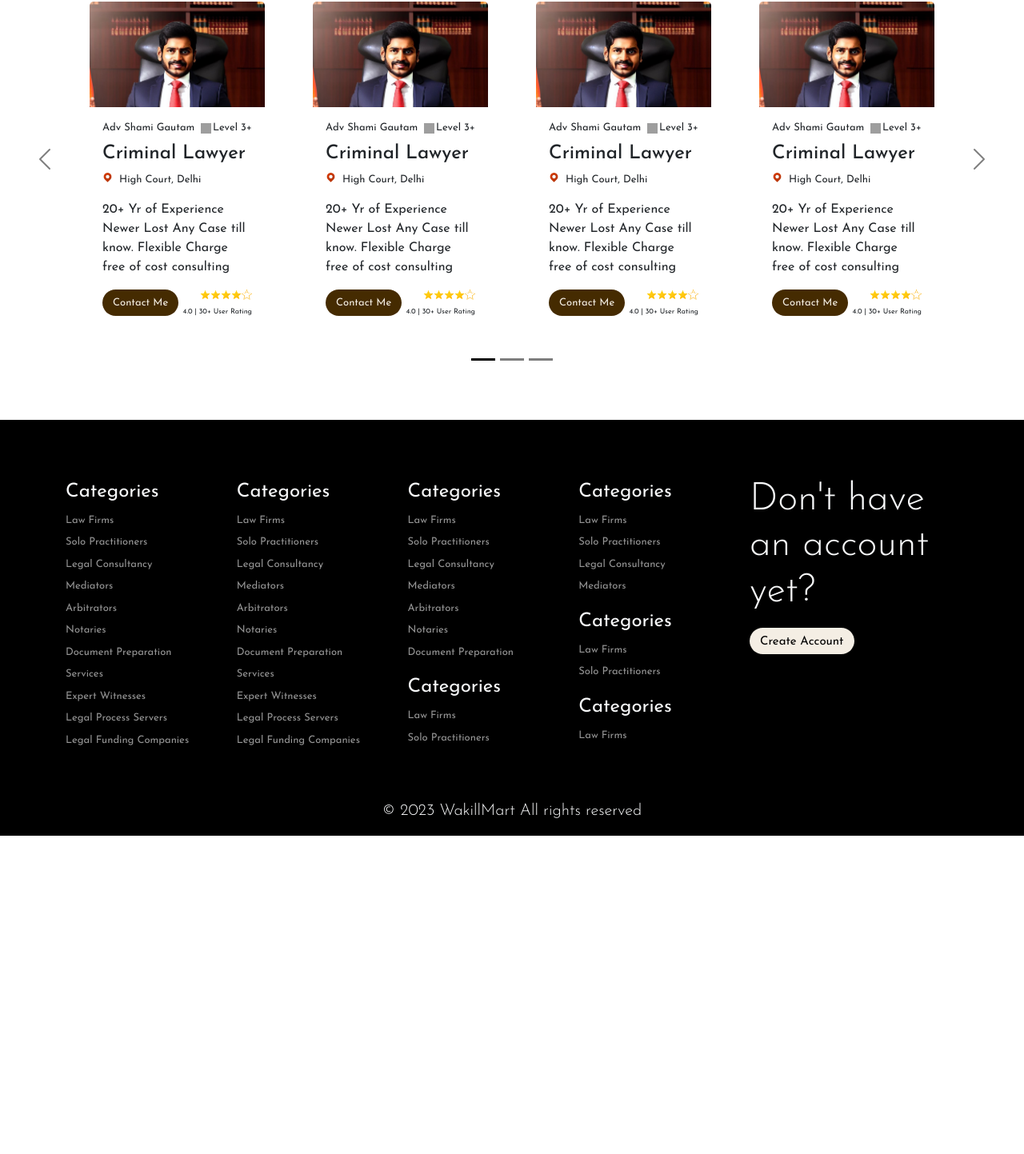
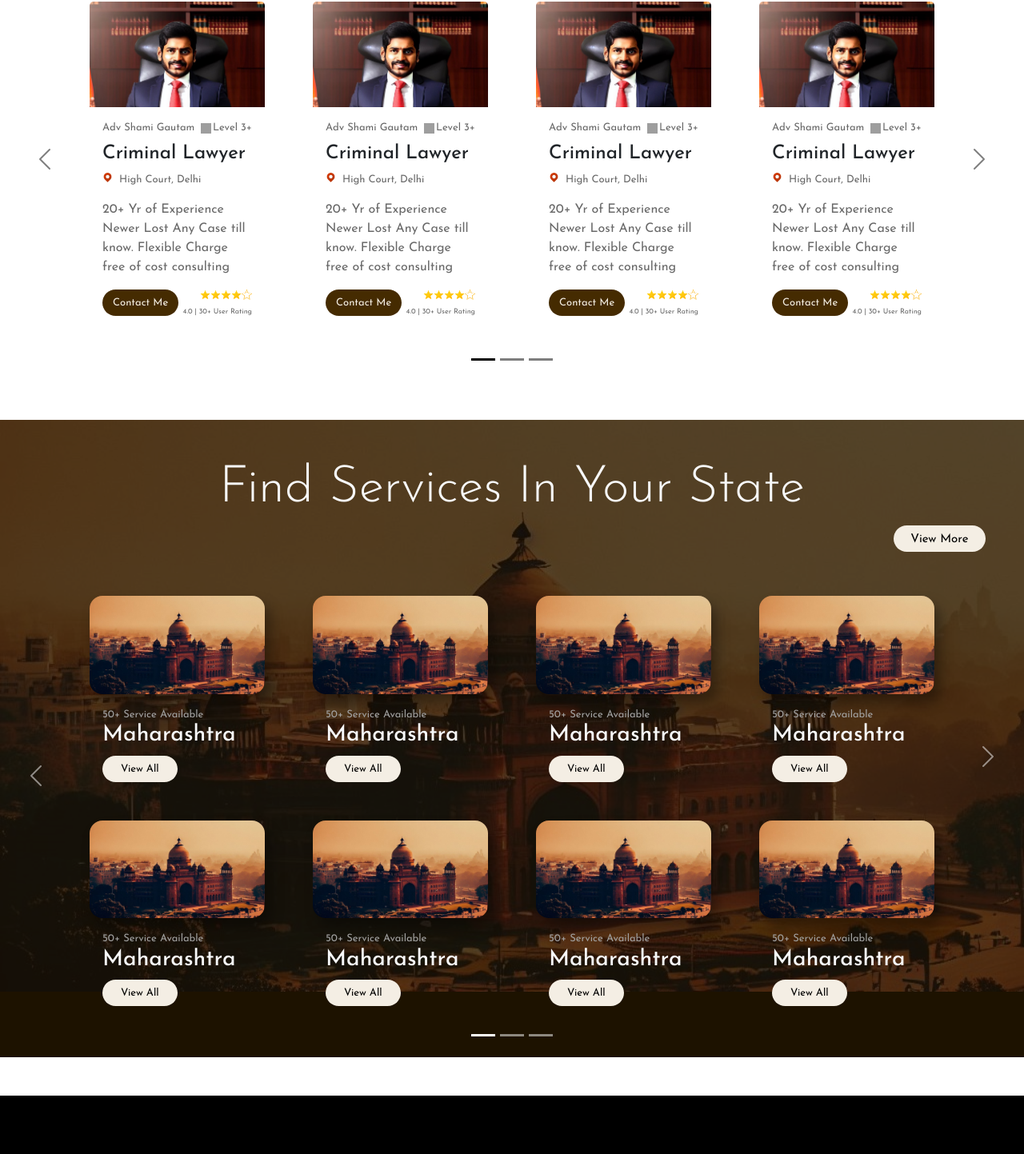
Before and after one commit to vizeerr/SIH-2023-Front-End, a React (Create React App) app: page / in a window 1280 px wide. Shown: the part 2598-4041 px from the top of the page at 80% size. Before the commit the page ends 3643 px from the top, so only its background shows below. Built offline with nearby package versions, Linux system fonts and the light colour scheme; grey boxes are pictures that could not be loaded.

Commit message:
cleaning

```diff
--- a/src/App.css
+++ b/src/App.css
@@ -11,8 +11,11 @@ body{
   --yellight: #F4EEE4;
   --lgbag: #FFFBF6;
   --unnamed-color-e8e8e8: #E8E8E8;
-  --unnamed-color-b9977f: #B9977F;
+  --searchcol: #B9977F;
   --brown: #452B01;
+  --lighttext : #686868;
+  --darktextlight : #A2A2A2;
+
   }
 
   .navbar-brand{
@@ -57,14 +60,14 @@ body{
   }
 
   .leftarea .search{
-    border : 2px solid var(--unnamed-color-b9977f);
+    border : 2px solid var(--searchcol);
     padding: 3px;
     justify-content: space-between;
 
   }
 
   .search input{
-    border-right: 1px solid var(--unnamed-color-b9977f);
+    border-right: 1px solid var(--searchcol);
     border-radius: 50px;
     width: 89%;
   }
@@ -151,8 +154,8 @@ body{
     width: 91%;
   }
 
-  .contain-card .card-text{
-    color:#686868;
+  .lighttext{
+    color:var(--lighttext);
   }
   .contain-card .card-img-bottom{
     width: 100%;
@@ -190,6 +193,27 @@ body{
     background: #000000 !important;
   }
 
+
+
   .footerul li{
     color: #949494;
   }
+
+  .darktextlight{
+    color: var(--darktextlight);
+  }
+
+  .imgcontainer{
+    background: #1D1200;
+  }
+  .imgcontainer .backimg{
+    opacity: 27%;
+  }
+
+  .stateimg{
+    box-shadow: 7px 11px 16px #00000059;
+  }
+
+  .x-3{
+    top: 3em;
+  }
--- a/src/components/landing-page/ProviderSlider.js
+++ b/src/components/landing-page/ProviderSlider.js
@@ -1,6 +1,5 @@
 import React from 'react'
 import pvads from '../../page 1 design images/pvadscpy.jpeg'
-// import famlawimg from '../../page 1 design images/family-law-q2rkt7sgpskp9dph2acgnex6yz1b27u49ti9vpu458.jpg'
 import verifico from '../../page 1 design images/icons8-verified-50.png'
 import locoico from '../../page 1 design images/icons8-location-50.png'
 import blstar from '../../page 1 design images/icons8-rating-100.png'
@@ -31,19 +30,19 @@ const ProviderSlider = () => {
                 <div className="card-body">
                 <div className='d-flex m-0 mb-2 justify-content-between align-items-center'>
                   <div className='d-flex align-items-center'>
-                      <p className='m-0 sm-13'>Adv Shami Gautam </p>
+                      <p className='m-0 lighttext sm-13'>Adv Shami Gautam </p>
                       <img className = 'verifico ms-2 m-0' src={verifico}  alt=""/>
                   </div>
                   <div>
-                  <p className='m-0 sm-13'>Level 3+</p>
+                  <p className='m-0 lighttext sm-13'>Level 3+</p>
                   </div>
                 </div>
                     <h4 className="card-title">Criminal Lawyer</h4>
                     <div className='locprovider d-flex w-100 align-item-center '>
                       <img src={locoico} className = 'verifico' alt="" />
-                      <p className='d-flex sm-13 ms-2 '> High Court, Delhi </p>
+                      <p className='d-flex sm-13 lighttext  ms-2 '> High Court, Delhi </p>
                     </div>
-                    <p className="card-text">20+ Yr of Experience Newer Lost Any Case till know. Flexible Charge free of cost consulting</p>
+                    <p className="card-text lighttext ">20+ Yr of Experience Newer Lost Any Case till know. Flexible Charge free of cost consulting</p>
                     {/* <Link to="/"> */}
                     <div className='d-flex justify-content-between w-100'>
                       <button type="button " className="btn btn-brown w-75 sm-13 ">Contact Me</button>
@@ -55,7 +54,7 @@ const ProviderSlider = () => {
                           <img src={flstar} alt="" className='verifico'/>
                           <img src={blstar} alt="" className='verifico'/>
                         </div>
-                        <p className='sm-9 mt-2'>4.0 | 30+ User Rating</p>
+                        <p className=' sm-9 mt-2 lighttext '>4.0 | 30+ User Rating</p>
                       </div>
                     </div>
                     {/* </Link> */}
@@ -66,19 +65,19 @@ const ProviderSlider = () => {
                 <div className="card-body">
                 <div className='d-flex m-0 mb-2 justify-content-between align-items-center'>
                   <div className='d-flex align-items-center'>
-                      <p className='m-0 sm-13'>Adv Shami Gautam </p>
+                      <p className='m-0 lighttext sm-13'>Adv Shami Gautam </p>
                       <img className = 'verifico ms-2 m-0' src={verifico}  alt=""/>
                   </div>
                   <div>
-                  <p className='m-0 sm-13'>Level 3+</p>
+                  <p className='m-0 lighttext sm-13'>Level 3+</p>
                   </div>
                 </div>
                     <h4 className="card-title">Criminal Lawyer</h4>
                     <div className='locprovider d-flex w-100 align-item-center '>
                       <img src={locoico} className = 'verifico' alt="" />
-                      <p className='d-flex sm-13 ms-2 '> High Court, Delhi </p>
+                      <p className='d-flex sm-13 lighttext  ms-2 '> High Court, Delhi </p>
                     </div>
-                    <p className="card-text">20+ Yr of Experience Newer Lost Any Case till know. Flexible Charge free of cost consulting</p>
+                    <p className="card-text lighttext ">20+ Yr of Experience Newer Lost Any Case till know. Flexible Charge free of cost consulting</p>
                     {/* <Link to="/"> */}
                     <div className='d-flex justify-content-between w-100'>
                       <button type="button " className="btn btn-brown w-75 sm-13 ">Contact Me</button>
@@ -90,7 +89,7 @@ const ProviderSlider = () => {
                           <img src={flstar} alt="" className='verifico'/>
                           <img src={blstar} alt="" className='verifico'/>
                         </div>
-                        <p className='sm-9 mt-2'>4.0 | 30+ User Rating</p>
+                        <p className=' sm-9 mt-2 lighttext '>4.0 | 30+ User Rating</p>
                       </div>
                     </div>
                     {/* </Link> */}
@@ -101,19 +100,19 @@ const ProviderSlider = () => {
                 <div className="card-body">
                 <div className='d-flex m-0 mb-2 justify-content-between align-items-center'>
                   <div className='d-flex align-items-center'>
-                      <p className='m-0 sm-13'>Adv Shami Gautam </p>
+                      <p className='m-0 lighttext sm-13'>Adv Shami Gautam </p>
                       <img className = 'verifico ms-2 m-0' src={verifico}  alt=""/>
                   </div>
                   <div>
-                  <p className='m-0 sm-13'>Level 3+</p>
+                  <p className='m-0 lighttext sm-13'>Level 3+</p>
                   </div>
                 </div>
                     <h4 className="card-title">Criminal Lawyer</h4>
                     <div className='locprovider d-flex w-100 align-item-center '>
                       <img src={locoico} className = 'verifico' alt="" />
-                      <p className='d-flex sm-13 ms-2 '> High Court, Delhi </p>
+                      <p className='d-flex sm-13 lighttext  ms-2 '> High Court, Delhi </p>
                     </div>
-                    <p className="card-text">20+ Yr of Experience Newer Lost Any Case till know. Flexible Charge free of cost consulting</p>
+                    <p className="card-text lighttext ">20+ Yr of Experience Newer Lost Any Case till know. Flexible Charge free of cost consulting</p>
                     {/* <Link to="/"> */}
                     <div className='d-flex justify-content-between w-100'>
                       <button type="button " className="btn btn-brown w-75 sm-13 ">Contact Me</button>
@@ -125,7 +124,7 @@ const ProviderSlider = () => {
                           <img src={flstar} alt="" className='verifico'/>
                           <img src={blstar} alt="" className='verifico'/>
                         </div>
-                        <p className='sm-9 mt-2'>4.0 | 30+ User Rating</p>
+                        <p className=' sm-9 mt-2 lighttext '>4.0 | 30+ User Rating</p>
                       </div>
                     </div>
                     {/* </Link> */}
@@ -136,19 +135,19 @@ const ProviderSlider = () => {
                 <div className="card-body">
                 <div className='d-flex m-0 mb-2 justify-content-between align-items-center'>
                   <div className='d-flex align-items-center'>
-                      <p className='m-0 sm-13'>Adv Shami Gautam </p>
+                      <p className='m-0 lighttext sm-13'>Adv Shami Gautam </p>
                       <img className = 'verifico ms-2 m-0' src={verifico}  alt=""/>
                   </div>
                   <div>
-                  <p className='m-0 sm-13'>Level 3+</p>
+                  <p className='m-0 lighttext sm-13'>Level 3+</p>
                   </div>
                 </div>
                     <h4 className="card-title">Criminal Lawyer</h4>
                     <div className='locprovider d-flex w-100 align-item-center '>
                       <img src={locoico} className = 'verifico' alt="" />
-                      <p className='d-flex sm-13 ms-2 '> High Court, Delhi </p>
+                      <p className='d-flex sm-13 lighttext  ms-2 '> High Court, Delhi </p>
                     </div>
-                    <p className="card-text">20+ Yr of Experience Newer Lost Any Case till know. Flexible Charge free of cost consulting</p>
+                    <p className="card-text lighttext ">20+ Yr of Experience Newer Lost Any Case till know. Flexible Charge free of cost consulting</p>
                     {/* <Link to="/"> */}
                     <div className='d-flex justify-content-between w-100'>
                       <button type="button " className="btn btn-brown w-75 sm-13 ">Contact Me</button>
@@ -160,7 +159,7 @@ const ProviderSlider = () => {
                           <img src={flstar} alt="" className='verifico'/>
                           <img src={blstar} alt="" className='verifico'/>
                         </div>
-                        <p className='sm-9 mt-2'>4.0 | 30+ User Rating</p>
+                        <p className=' sm-9 mt-2 lighttext '>4.0 | 30+ User Rating</p>
                       </div>
                     </div>
                     {/* </Link> */}
--- /dev/null
+++ b/src/components/landing-page/StateService.js
@@ -0,0 +1,136 @@
+import React from 'react'
+import Delbg from '../../page 1 design images/delbgcut.jpeg'
+import pvads from '../../page 1 design images/pvadscpy.jpeg'
+
+const StateService = () => {
+  return (
+    <div className='container-l mt-5 w-100 h-100 overflow-hidden'>
+      <div className="imgcontainer">
+        <img className='backimg w-100 position-absolute' src={Delbg} alt="" />
+        <div className='w-100 text-center position-relative x-3'>
+            <h1 className="display-3 text-light"> Find Services In Your State</h1>
+            <button type="button" className="btn btn-lightbg float-end me-5"> View More</button>
+        </div>
+        <div id="stateservice" className=" carousel carousel slide mt-5 w-100">
+
+    <div className="carousel-indicators">
+      <button type="button" data-bs-target="#stateservice" data-bs-slide-to="0" className="active" aria-current="true" aria-label="Slide 1"></button>
+      <button type="button" data-bs-target="#stateservice" data-bs-slide-to="1" aria-label="Slide 2"></button>
+      <button type="button" data-bs-target="#stateservice" data-bs-slide-to="2" aria-label="Slide 3"></button>
+    </div>
+    <div className="container carousel-inner carol-provid">
+      <div className="carousel-item mb-5 active" data-bs-interval="10000">
+        <div className="d-flex flex-wrap">
+            <div className='d-flex flex-nowrap mb-3 mt-5'>
+                <div className="card border-none bg-transparent text-light" >
+                    <img src={Delbg} className="card-img-top rounded-4 stateimg" alt="..."/>
+                    <div className="card-body">
+                        <p className='m-0 sm-13 darktextlight'>50+ Service Available </p>
+                        <h3 className="card-title">Maharashtra</h3>
+                        {/* <Link to="/"> */}
+                        <button type="button " className="btn btn-lightbg w-50 sm-13 ">View All</button>
+                        {/* </Link> */}
+                    </div>
+                </div>
+                <div className="card border-none bg-transparent text-light" >
+                    <img src={Delbg} className="card-img-top rounded-4 stateimg " alt="..."/>
+                    <div className="card-body">
+                        <p className='m-0 sm-13 darktextlight'>50+ Service Available </p>
+                        <h3 className="card-title">Maharashtra</h3>
+                        {/* <Link to="/"> */}
+                        <button type="button " className="btn btn-lightbg w-50 sm-13 ">View All</button>
+                        {/* </Link> */}
+                    </div>
+                </div>
+                <div className="card border-none bg-transparent text-light" >
+                    <img src={Delbg} className="card-img-top rounded-4 stateimg" alt="..."/>
+                    <div className="card-body">
+                        <p className='m-0 sm-13 darktextlight'>50+ Service Available </p>
+                        <h3 className="card-title">Maharashtra</h3>
+                        {/* <Link to="/"> */}
+                        <button type="button " className="btn btn-lightbg w-50 sm-13 ">View All</button>
+                        {/* </Link> */}
+                    </div>
+                </div>
+                <div className="card border-none bg-transparent text-light" >
+                    <img src={Delbg} className="card-img-top rounded-4 stateimg" alt="..."/>
+                    <div className="card-body">
+                        <p className='m-0 sm-13 darktextlight'>50+ Service Available </p>
+                        <h3 className="card-title">Maharashtra</h3>
+                        {/* <Link to="/"> */}
+                        <button type="button " className="btn btn-lightbg w-50 sm-13 ">View All</button>
+                        {/* </Link> */}
+                    </div>
+                </div>
+
+            </div>
+            <div className='d-flex flex-nowrap mt-3'>
+                <div className="card border-none bg-transparent text-light" >
+                    <img src={Delbg} className="card-img-top rounded-4 stateimg" alt="..."/>
+                    <div className="card-body">
+                        <p className='m-0 sm-13 darktextlight'>50+ Service Available </p>
+                        <h3 className="card-title">Maharashtra</h3>
+                        {/* <Link to="/"> */}
+                        <button type="button " className="btn btn-lightbg w-50 sm-13 ">View All</button>
+                        {/* </Link> */}
+                    </div>
+                </div>
+                <div className="card border-none bg-transparent text-light" >
+                    <img src={Delbg} className="card-img-top rounded-4 stateimg " alt="..."/>
+                    <div className="card-body">
+                        <p className='m-0 sm-13 darktextlight'>50+ Service Available </p>
+                        <h3 className="card-title">Maharashtra</h3>
+                        {/* <Link to="/"> */}
+                        <button type="button " className="btn btn-lightbg w-50 sm-13 ">View All</button>
+                        {/* </Link> */}
+                    </div>
+                </div>
+                <div className="card border-none bg-transparent text-light" >
+                    <img src={Delbg} className="card-img-top rounded-4 stateimg" alt="..."/>
+                    <div className="card-body">
+                        <p className='m-0 sm-13 darktextlight'>50+ Service Available </p>
+                        <h3 className="card-title">Maharashtra</h3>
+                        {/* <Link to="/"> */}
+                        <button type="button " className="btn btn-lightbg w-50 sm-13 ">View All</button>
+                        {/* </Link> */}
+                    </div>
+                </div>
+                <div className="card border-none bg-transparent text-light" >
+                    <img src={Delbg} className="card-img-top rounded-4 stateimg" alt="..."/>
+                    <div className="card-body">
+                        <p className='m-0 sm-13 darktextlight'>50+ Service Available </p>
+                        <h3 className="card-title">Maharashtra</h3>
+                        {/* <Link to="/"> */}
+                        <button type="button " className="btn btn-lightbg w-50 sm-13 ">View All</button>
+                        {/* </Link> */}
+                    </div>
+                </div>
+
+            </div>
+
+
+        </div>
+      </div>
+      <div className="carousel-item" data-bs-interval="2000">
+
+      </div>
+      <div className="carousel-item">
+
+      </div>
+    </div>
+    <button className="carousel-control-prev" type="button" data-bs-target="#stateservice" data-bs-slide="prev">
+      <span className="carousel-control-prev-icon" aria-hidden="true"></span>
+      <span className="visually-hidden">Previous</span>
+    </button>
+    <button className="carousel-control-next" type="button" data-bs-target="#stateservice" data-bs-slide="next">
+      <span className="carousel-control-next-icon" aria-hidden="true"></span>
+      <span className="visually-hidden">Next</span>
+    </button>
+  </div>
+      </div>
+
+    </div>
+  )
+}
+
+export default StateService
--- a/src/pages/Home.js
+++ b/src/pages/Home.js
@@ -4,6 +4,7 @@ import Herosection from '../components/landing-page/Herosection'
 import Bestpart from '../components/landing-page/Bestpart'
 import ServicesSlider from '../components/landing-page/ServicesSlider'
 import ProviderSlider from '../components/landing-page/ProviderSlider'
+import StateService from '../components/landing-page/StateService'
 import Footer from '../components/Footer'
 
 const Home = () => {
@@ -14,6 +15,7 @@ const Home = () => {
       <Bestpart/>
       <ServicesSlider/>
       <ProviderSlider/>
+      <StateService/>
       <Footer/>
     </div>
   )
```
Also changed, not shown: src/components/Footer.js (+38 -38 lines), src/components/landing-page/ServicesSlider.js (+9 -9 lines), src/page 1 design images/delbgcut.jpeg (renamed from src/page 1 design images/_a8820799-f8c3-43dc-98ea-08b02612e4fb.jpeg), src/page 1 design images/delhbg.jpeg (renamed from src/page 1 design images/_31e60f46-96f7-42b0-8a3b-05b87e971322.jpeg).
